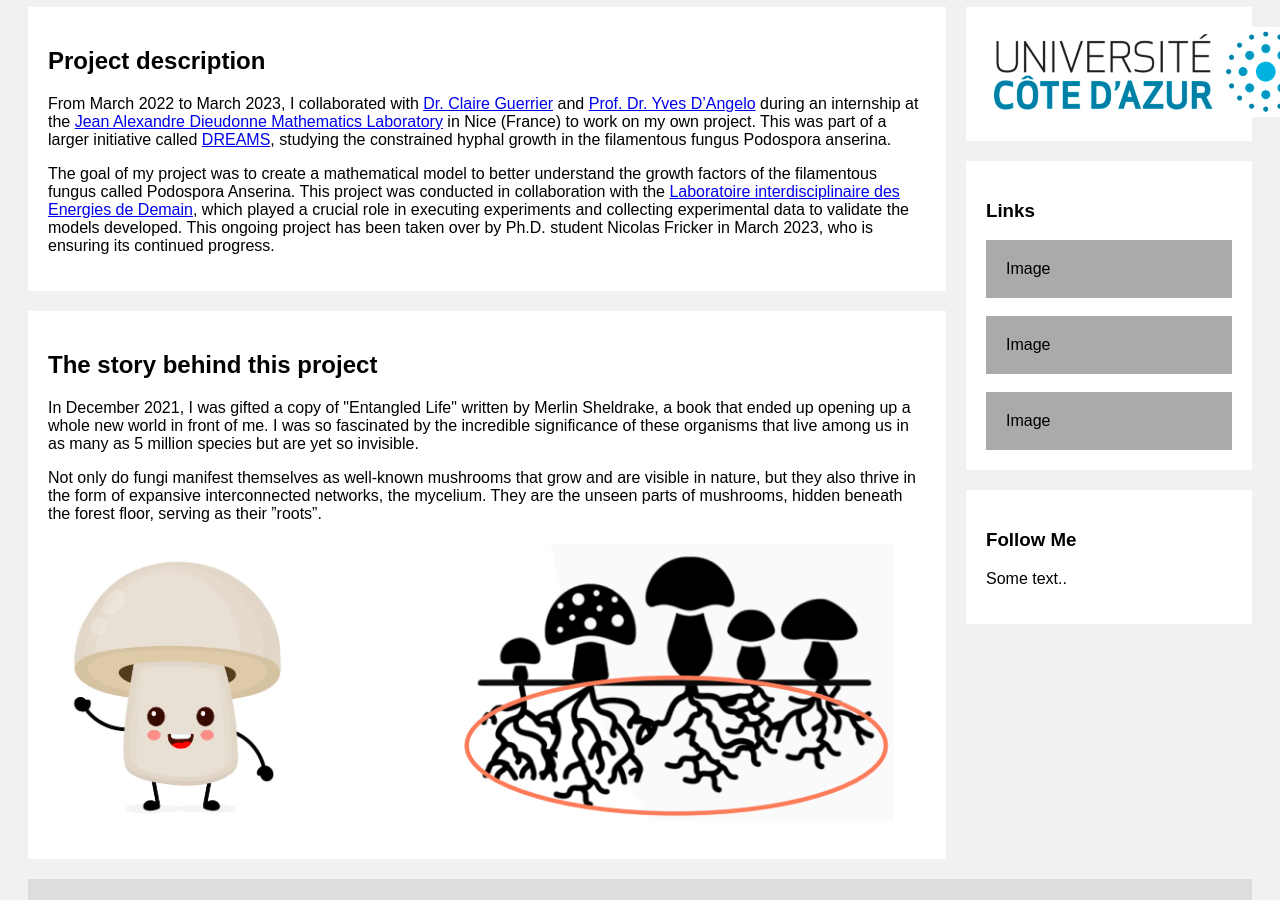
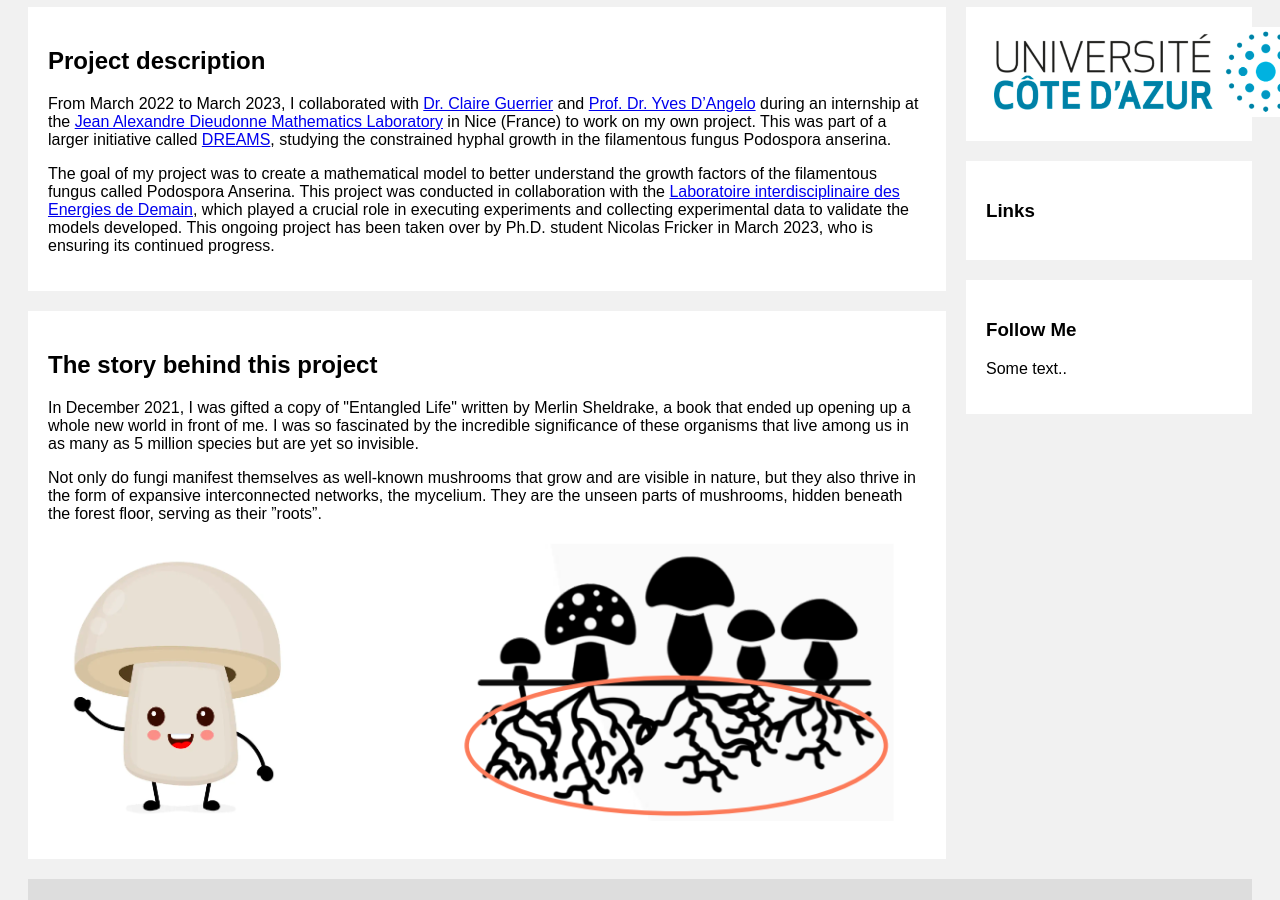
Before and after one commit to MoiraLampe/MoiraLampe.github.io, a Jekyll site: the page md_files/blogpost.html, which Jekyll copies as it is, in a window 1280 px wide and 900 px high, scrolled down 540 px. Built offline with Jekyll 4.4.1, drawn with Linux system fonts in a browser that asks for light colours.

Commit message:
test links

```diff
--- a/md_files/blogpost.html
+++ b/md_files/blogpost.html
@@ -120,9 +120,10 @@
     </div>
     <div class="card">
       <h3>Links</h3>
-      <div class="fakeimg">Image</div><br>
-      <div class="fakeimg">Image</div><br>
-      <div class="fakeimg">Image</div>
+      <div href="https://math.univ-cotedazur.fr/~guerrier/"></div>
+      <!-- <div class="fakeimg">Image</div><br> -->
+      <!-- <div class="fakeimg">Image</div><br>
+      <div class="fakeimg">Image</div> -->
     </div>
     <div class="card">
       <h3>Follow Me</h3>
```
